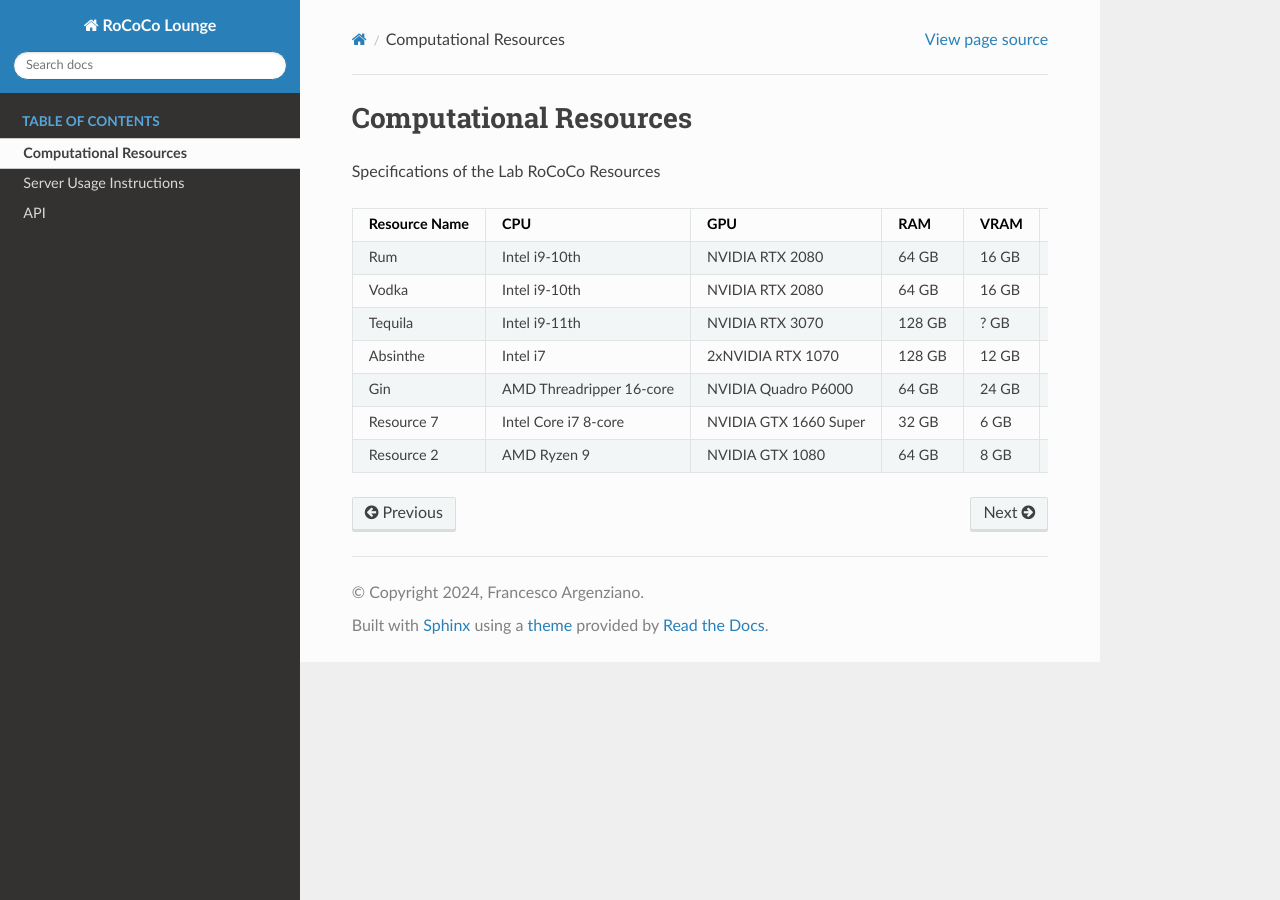
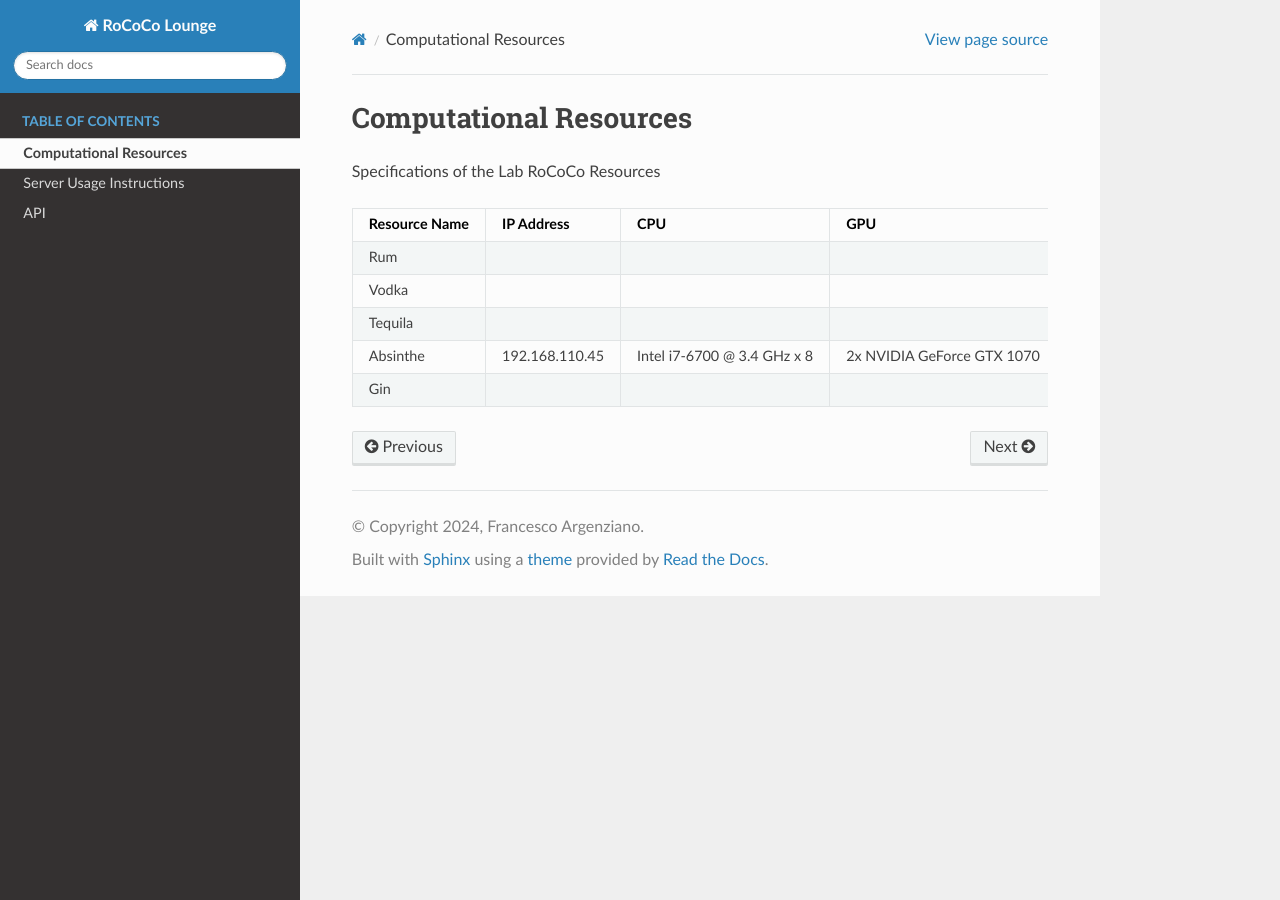
Before and after one commit to Lab-RoCoCo-Sapienza/RoCoCo-Lounge, a Sphinx documentation site: the page built from docs/source/resources.rst, in a window 1280 px wide. Built offline with Sphinx 7.4.7 and the Read the Docs theme 3.1.0, drawn with Linux system fonts in a browser that asks for light colours; pages that are not in the unit, such as notebooks, are missing from menus.

Commit message:
resources

```diff
--- a/docs/source/resources.rst
+++ b/docs/source/resources.rst
@@ -7,66 +7,50 @@
    :widths: 15 10 10 10 10 10 10 15
 
    * - Resource Name
+     - IP Address
      - CPU
      - GPU
      - RAM
      - VRAM
      - SSD
      - HDD
-     - IP Address
    * - Rum
-     - Intel i9-10th
-     - NVIDIA RTX 2080
+     -
+     -
+     -
+     -
+     -
+     -
+     -
+   * - Vodka
+     -
+     -
+     -
+     -
+     -
+     -
+     -
+   * - Tequila
+     -
+     -
+     -
+     -
+     -
+     -
+     -
+   * - Absinthe
+     - 192.168.110.45
+     - Intel i7-6700 @ 3.4 GHz x 8
+     - 2x NVIDIA GeForce GTX 1070
      - 64 GB
-     - 16 GB
+     - 2x 8 GB (SLI)
      - 1 TB
      - 4 TB
-     - ...
-   * - Vodka
-     - Intel i9-10th
-     - NVIDIA RTX 2080
-     - 64 GB
-     - 16 GB
-     - 1 TB
-     - 4 TB
-     - ...
-   * - Tequila
-     - Intel i9-11th
-     - NVIDIA RTX 3070
-     - 128 GB
-     - ? GB
-     - 1 TB NVMe
-     - 2 TB
-     - ...
-   * - Absinthe
-     - Intel i7
-     - 2xNVIDIA RTX 1070
-     - 128 GB
-     - 12 GB
-     - 2 TB SSD
-     - 4 TB HDD
-     - GPU virtualization supported
    * - Gin
-     - AMD Threadripper 16-core
-     - NVIDIA Quadro P6000
-     - 64 GB
-     - 24 GB
-     - 1 TB NVMe SSD
-     - 3 TB HDD
-     - Local-only development server
-   * - Resource 7
-     - Intel Core i7 8-core
-     - NVIDIA GTX 1660 Super
-     - 32 GB
-     - 6 GB
-     - 512 GB SSD
-     - 1 TB HDD
-     - Standard office workstation
-   * - Resource 2
-     - AMD Ryzen 9
-     - NVIDIA GTX 1080
-     - 64 GB
-     - 8 GB
-     - 512 GB
-     - 1 TB
-     - Local access only
+     -
+     -
+     -
+     -
+     -
+     -
+     -
```
